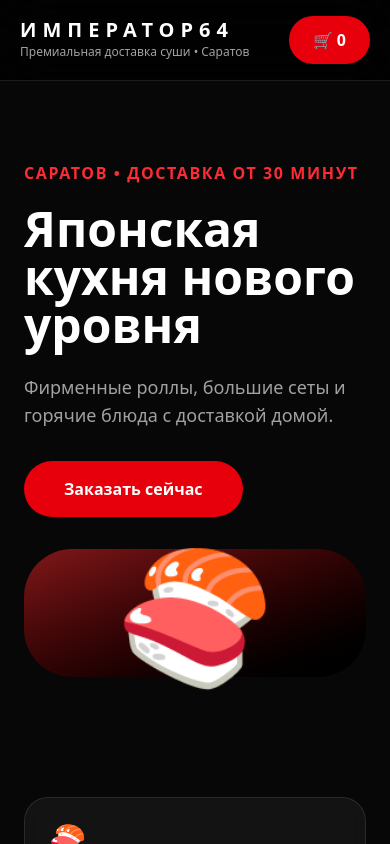
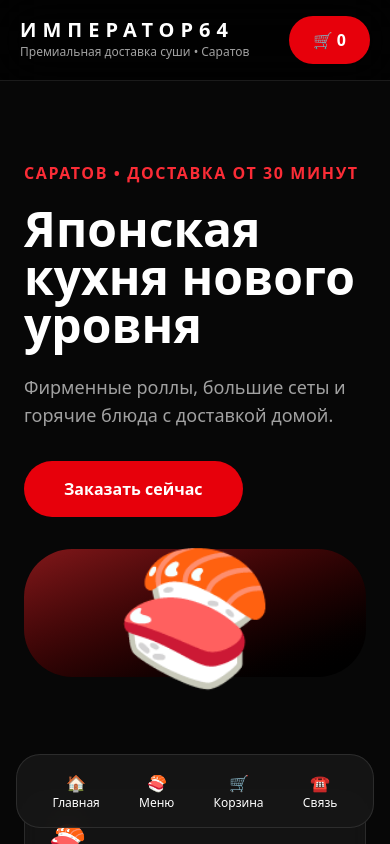
Before and after one commit to lolimon575-pixel/primerimperator, a Next.js app: page / in a window 390 px wide. Shown: the top 844 px of the page. Built offline with nearby package versions, Linux system fonts and the light colour scheme.

Commit message:
Integrate mobile navigation into homepage

```diff
--- a/app/page.tsx
+++ b/app/page.tsx
@@ -5,6 +5,7 @@ import ProductCard from "@/components/ProductCard";
 import CartDrawer from "@/components/CartDrawer";
 import Benefits from "@/components/Benefits";
 import PromoBanner from "@/components/PromoBanner";
+import MobileNav from "@/components/MobileNav";
 import { menu } from "@/data/menu";
 
 const categories = ["Все", "Хиты", "Роллы", "Сеты", "Запеченные", "WOK", "Пицца"];
@@ -14,7 +15,7 @@ export default function Home() {
  const [cartOpen,setCartOpen]=useState(false);
  const [items,setItems]=useState<any[]>([]);
  const addToCart=(product:any)=>setItems(c=>{const f=c.find(x=>x.name===product.name);return f?c.map(x=>x.name===product.name?{...x,quantity:x.quantity+1}:x):[...c,{...product,quantity:1}]});
- return <main className="min-h-screen bg-[#070707] text-white pb-24">
+ return <main className="min-h-screen bg-[#070707] text-white pb-32">
  <header className="sticky top-0 z-40 border-b border-white/10 bg-black/70 px-5 py-4 backdrop-blur-xl"><div className="mx-auto flex max-w-7xl justify-between"><div><b className="text-xl tracking-[0.3em]">ИМПЕРАТОР64</b><p className="text-xs text-neutral-400">Премиальная доставка суши • Саратов</p></div><button onClick={()=>setCartOpen(true)} className="rounded-full bg-red-600 px-6 py-3 font-bold">🛒 {items.reduce((a,b)=>a+b.quantity,0)}</button></div></header>
  <section className="mx-auto grid max-w-7xl gap-8 px-6 py-20 md:grid-cols-2"><div><span className="text-red-500 font-bold tracking-widest">САРАТОВ • ДОСТАВКА ОТ 30 МИНУТ</span><h1 className="mt-5 text-5xl font-black md:text-7xl">Японская кухня нового уровня</h1><p className="mt-6 text-lg text-neutral-400">Фирменные роллы, большие сеты и горячие блюда с доставкой домой.</p><button className="mt-8 rounded-full bg-red-600 px-10 py-4 font-bold">Заказать сейчас</button></div><div className="rounded-[48px] bg-gradient-to-br from-red-900 to-black flex items-center justify-center text-9xl">🍣</div></section>
  <Benefits/>
@@ -22,5 +23,6 @@ export default function Home() {
  <PromoBanner/>
  <section className="mx-auto grid max-w-7xl gap-6 px-6 md:grid-cols-3">{products.map(p=><ProductCard key={p.name} product={p} onAdd={()=>addToCart(p)}/>)}</section>
  {cartOpen&&<CartDrawer items={items}/>}
+ <MobileNav/>
  </main>;
 }
```
